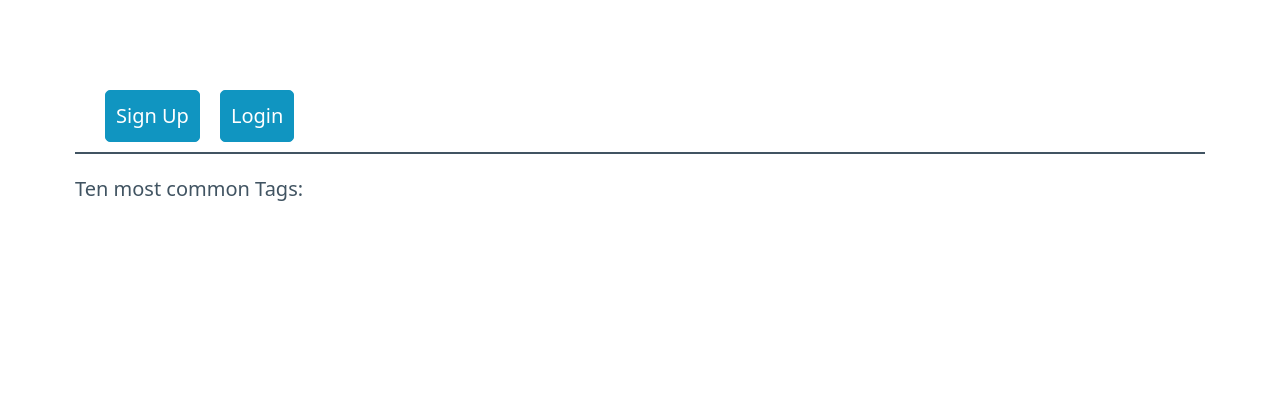
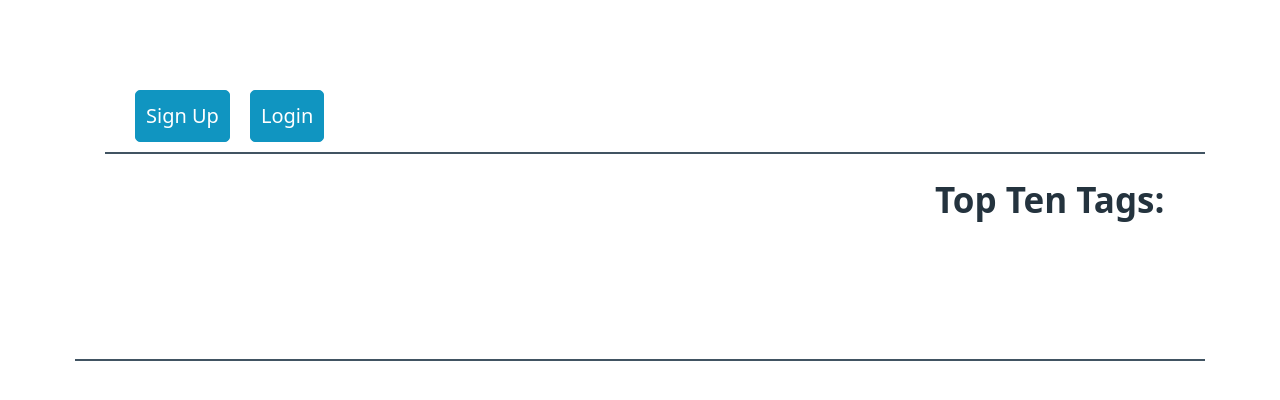
Before and after one commit to Spica12/pyweb-hw-10, a Django app: page / in a window 1280 px wide. Shown: the top 400 px of the page. Run offline with Django 5.2, Linux system fonts and the light colour scheme; data that the repository does not hold is empty.

Commit message:
finish top ten tags

```diff
--- a/quotes/quoteapp/templates/quoteapp/index.html
+++ b/quotes/quoteapp/templates/quoteapp/index.html
@@ -10,12 +10,16 @@
   </head>
   <body>
     {% load extract_tags %}
-    <main class="container">
+    <main
+      class="container"
+      style="margin-bottom: 20px; border-bottom: 2px solid; padding-left: 30px"
+    >
       <nav
         style="
           margin-bottom: 20px;
           border-bottom: 2px solid;
           padding-left: 30px;
+          padding-right: 30px;
         "
       >
         {% if user.is_authenticated %}
@@ -40,16 +44,7 @@
         </ul>
         {% endif %}
       </nav>
-      <p>Ten most common Tags:</p>
-      <ul>
-        {% for tag in most_common_tags %}
-        <li>
-          <a href="{% url 'quoteapp:find_quotes_by_tag' tag.name %}">
-            {{ tag.name }}</a
-          >
-        </li>
-        {% endfor %}
-      </ul>
+
       <nav>
         {% if user.is_authenticated %}
         <ul>
@@ -68,12 +63,6 @@
               >Delete all Tags</a
             >
           </li>
-        </ul>
-        {% endif %}
-      </nav>
-      <nav>
-        {% if user.is_authenticated %}
-        <ul>
           <li>
             <a href="{% url 'quoteapp:seed_quotes' %}" role="button"
               >Add test Quotes (JSON-file)</a
@@ -98,6 +87,8 @@
         {% endif %}
       </nav>
 
+      <div class="grid">
+        <div style="width: 150%;">
           {% for quote in quotes %}
           <ul>
             <li>
@@ -120,6 +111,21 @@
             </li>
           </ul>
           {% endfor %}
+        </div>
+        <div style="padding-left: 50%;">
+          <h2>Top Ten Tags:</h2>
+          <ul>
+            {% for tag in most_common_tags %}
+            <li>
+              <a href="{% url 'quoteapp:find_quotes_by_tag' tag.name %}">
+                {{ tag.name }}</a
+              >
+            </li>
+            {% endfor %}
+          </ul>
+        </div>
+      </div>
+
     </main>
   </body>
 </html>
--- a/quotes/quoteapp/templates/quoteapp/quotes.html
+++ b/quotes/quoteapp/templates/quoteapp/quotes.html
@@ -3,6 +3,7 @@
 {% block content %}
 
 {% for quote in quotes %}
+<h3>Viewing tag: <a href="{% url 'quoteapp:find_quotes_by_tag' viewing_tag.name %}"> {{ viewing_tag.name}}</a></h3>
 <ul>
     <li>
         <p>{{ quote.quote }}</p>
--- a/quotes/quoteapp/views.py
+++ b/quotes/quoteapp/views.py
@@ -129,4 +129,4 @@ def find_quotes_by_tag(request, tag):
 
     quotes = Quote.objects.filter(tags=tag.id).all()
 
-    return render(request, "quoteapp/quotes.html", {"quotes": quotes})
+    return render(request, "quoteapp/quotes.html", {"quotes": quotes, 'viewing_tag': tag})
```
Lines whose indentation alone changed are shown as unchanged.
